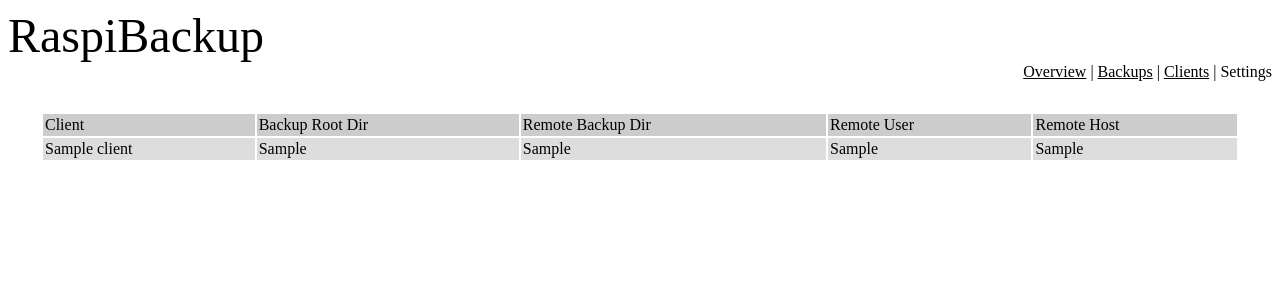
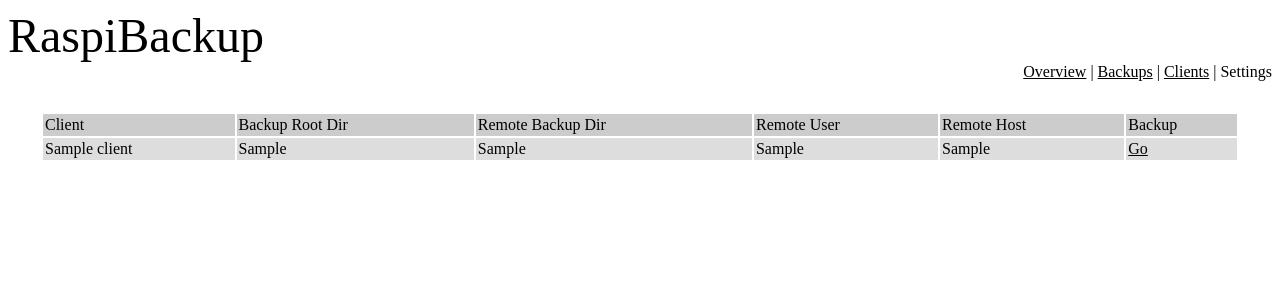
Before and after one commit to pgottinger/raspibackup, a Django app: page /clients/ in a window 1280 px wide. Shown: the top 300 px of the page. Run offline with Django 3.2, Linux system fonts and the light colour scheme; tables that the repository leaves empty hold one stand-in row (values such as "Sample post").

Commit message:
Initiate new backups and delete backups from the UI.

```diff
--- /dev/null
+++ b/raspibackup/templates/backup_deleted.html
@@ -0,0 +1,6 @@
+{% extends 'template.html' %}
+{% block content %}
+
+Backup #{{backup_id}} deleted!
+
+{% endblock %}
--- a/raspibackup/templates/backups_overview.html
+++ b/raspibackup/templates/backups_overview.html
@@ -11,6 +11,7 @@
 			<td id="header">Path</td>
 			<td id="header">Log File</td>
 			<td id="header">Success</td>
+			<td id="header">Delete</td>
 		</tr>
 		{%for backup in backups %}
 		<tr>
@@ -21,6 +22,7 @@
 			<td id="content">{{backup.backup_path}}</td>
 			<td id="content"><a href="/show_log/?backup_id={{backup.backup_id}}">show</a></td>
 			<td id="content">{{backup.backup_successful}}</td>
+			<td id="content"><a href="/deletebackup/?backup_id={{backup.backup_id}}">Go</a></td>
 		</tr>
 		{% endfor %}
 	</table>
--- a/raspibackup/templates/clients_overview.html
+++ b/raspibackup/templates/clients_overview.html
@@ -9,6 +9,7 @@
 			<td id="header">Remote Backup Dir</td>
 			<td id="header">Remote User</td>
 			<td id="header">Remote Host</td>
+			<td id="header">Backup</td>
 		</tr>
 		{%for client in clients %}
 		<tr>
@@ -17,6 +18,7 @@
 			<td id="content">{{client.remote_backup_dir}}</td>
 			<td id="content">{{client.remote_user}}</td>
 			<td id="content">{{client.remote_host}}</td>
+			<td id="content"><a href="/newbackup/?client={{client.client_name}}">Go</a></td>
 		</tr>
 		{% endfor %}
 	</table>
--- /dev/null
+++ b/raspibackup/templates/newbackup.html
@@ -0,0 +1,6 @@
+{% extends 'template.html' %}
+{% block content %}
+
+Backup successfully started!
+
+{% endblock %}
--- a/raspibackup/urls.py
+++ b/raspibackup/urls.py
@@ -16,6 +16,7 @@ urlpatterns = patterns('',
      url(r'^admin/', include(admin.site.urls)),
      url(r'^newbackup/', 'raspibackup.views.new_backup'),
      url(r'^backups/', 'raspibackup.views.backups_overview'),
+     url(r'^deletebackup/', 'raspibackup.views.delete_backup'),
      url(r'^show_log/', 'raspibackup.views.show_log'),
      url(r'^clients/', 'raspibackup.views.clients_overview'),
      url(r'^$', 'raspibackup.views.index'),
--- a/raspibackup/views.py
+++ b/raspibackup/views.py
@@ -1,6 +1,5 @@
 import subprocess
 import datetime
-from django.http import HttpResponse
 from django.shortcuts import render_to_response
 from raspibackup.models import Client, Backup
 from thread import start_new_thread
@@ -52,14 +51,10 @@ def show_log(request):
 def new_backup(request):
     client_param = request.GET.get('client')
     client = Client.objects.get(client_name=client_param)
-    if client is None:
-        html="<html><body>Client is not known!</body></html>"
-    else:
-        start_new_thread(do_linux_backup, (client,))
+    start_new_thread(do_linux_backup, (client,))
 
-        html = "<html><body>Backup successfully started!</body></html>"
 
-    return HttpResponse(html)
+    return render_to_response('newbackup.html')
 
 def do_linux_backup(client):
     now = datetime.datetime.now()
@@ -95,3 +90,15 @@ def do_linux_backup(client):
     # write the back end time to the database to show that the backup is finished
     backup.backup_end_time = datetime.datetime.now()
     backup.save()
+
+def delete_backup(request):
+    backup_id = request.GET.get('backup_id');
+    backup = Backup.objects.get(backup_id = backup_id)
+    subprocess.check_output('rm -rf '+backup.backup_path, shell=True)
+
+    backup.delete()
+
+    context = {
+               'backup_id': backup_id,
+               }
+    return render_to_response('backup_deleted.html', context)
```
